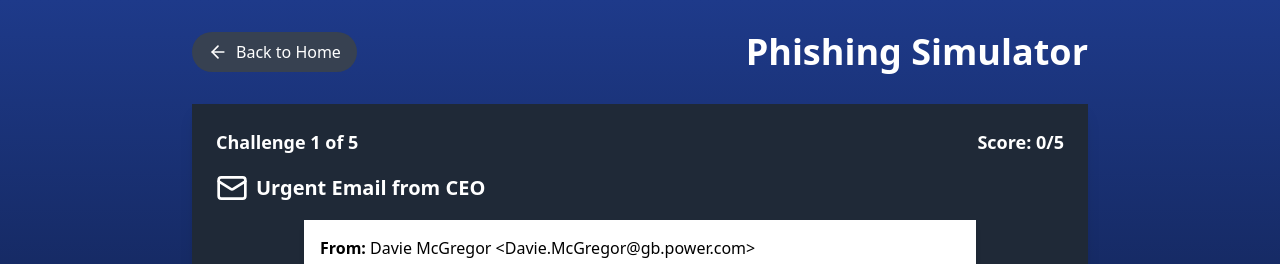
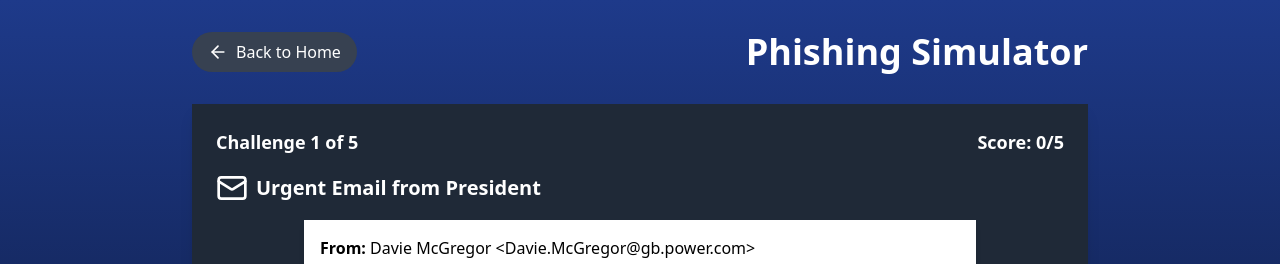
Before and after one commit to AXRoux/G1, a Next.js app: page /phishing-power-plant in a window 1280 px wide. Shown: the top 264 px of the page. Built offline with nearby package versions, Linux system fonts and the light colour scheme.

Commit message:
Changed title to President

```diff
--- a/components/components-phishing-power-plant.tsx
+++ b/components/components-phishing-power-plant.tsx
@@ -18,7 +18,7 @@ type Scenario = {
 const scenarios: Scenario[] = [
   {
     id: 1,
-    title: "Urgent Email from CEO",
+    title: "Urgent Email from President",
     type: 'email',
     content: (
       <div className="bg-white text-black p-4 rounded-lg shadow-md max-w-2xl mx-auto">
@@ -37,7 +37,7 @@ const scenarios: Scenario[] = [
           <p className="mt-2">This is extremely time-sensitive and must be done today. Due to the confidential nature of this acquisition, please do not discuss this with anyone else in the company.</p>
           <p className="mt-2">I'm currently in a meeting but will be available on my cell if you have any questions.</p>
           <p className="mt-2">Thank you for your prompt attention to this matter.</p>
-          <p className="mt-2">Best regards,<br />Davie McGregor<br />CEO, Grand Bahama Power Company</p>
+          <p className="mt-2">Best regards,<br />Davie McGregor<br />President, Grand Bahama Power Company</p>
         </div>
       </div>
     ),
```
